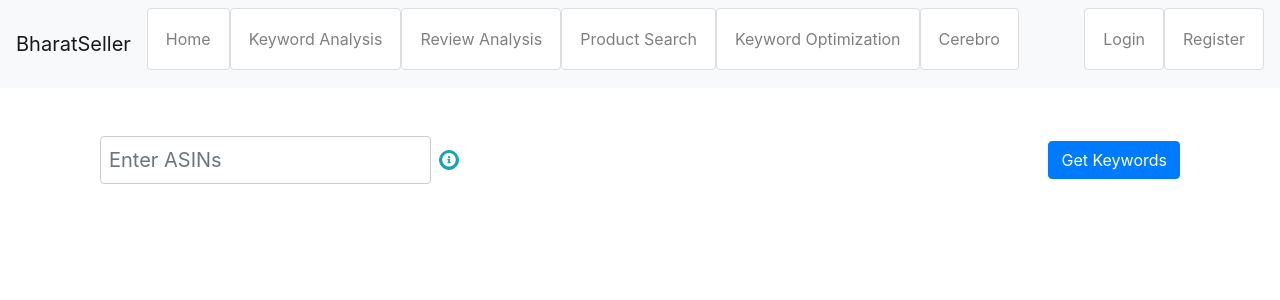
After one commit to AR-NextGen/BharatSeller, a Django app: page /cerebro/ in a window 1280 px wide. The commit adds this page. Shown: the top 300 px of the page. Run offline with Django 5.2, Linux system fonts and the light colour scheme; some libraries are stand-ins or nearby versions.

Commit message:
Cerebro Added

```diff
--- a/BharatSeller/keyword_tool/forms.py
+++ b/BharatSeller/keyword_tool/forms.py
@@ -178,3 +178,20 @@ class KeywordOptimizationForm(forms.Form):
     remove_single_letter_words = forms.BooleanField(required=False, initial=False)
     replace_word = forms.CharField(max_length=255, required=False, help_text="Enter a word to replace.")
     replace_with = forms.CharField(max_length=255, required=False, help_text="Enter the replacement word.")
+
+
+# Feild 1 to search ASINs
+from django import forms
+
+class CerebroForm(forms.Form):
+    asins = forms.CharField(
+        max_length=50,  # 5 ASINs * 10 characters each
+        required=True,
+        label='',
+        widget=forms.TextInput(attrs={
+            'placeholder': 'Enter ASINs',
+            'class': 'form-control form-control-lg asin-input',  # Add custom class for styling
+            'data-toggle': 'tooltip',
+            'title': 'Enter up to 5 ASINs, separated by commas.'
+        })
+    )
--- a/BharatSeller/keyword_tool/static/keyword_tool/styles.css
+++ b/BharatSeller/keyword_tool/static/keyword_tool/styles.css
@@ -74,3 +74,17 @@ a:hover {
     line-height: 1.5;
     border-radius: 0.1rem;
 }
+
+.asin-input {
+    width: 100%;
+    max-width: 800px;  /* Adjust the max-width as needed */
+}
+
+.btn-info.btn-sm.rounded-circle {
+    width: 20px;
+    height: 20px;
+    padding: 0;
+    display: flex;
+    align-items: center;
+    justify-content: center;
+}
--- a/BharatSeller/keyword_tool/templates/keyword_tool/base.html
+++ b/BharatSeller/keyword_tool/templates/keyword_tool/base.html
@@ -7,6 +7,8 @@
     <title>{% block title %}BharatSeller{% endblock %}</title>
     <link rel="stylesheet" href="{% static 'keyword_tool/styles.css' %}">
     <link rel="stylesheet" href="https://stackpath.bootstrapcdn.com/bootstrap/4.5.2/css/bootstrap.min.css">
+    <!-- Ensure this line is present -->
+    <link rel="stylesheet" href="https://cdnjs.cloudflare.com/ajax/libs/font-awesome/5.15.3/css/all.min.css">
     <link rel="icon" href="{% static 'favicon.ico' %}" type="image/x-icon">
     {% block extra_head %}{% endblock %}
 </head>
@@ -33,6 +35,9 @@
                 <li class="nav-item">
                     <a class="nav-link" href="{% url 'keyword_optimization' %}">Keyword Optimization</a>
                 </li>
+                <li class="nav-item">
+                    <a class="nav-link" href="{% url 'cerebro' %}">Cerebro</a>
+                </li>
             </ul>
             <ul class="navbar-nav ml-auto">
                 {% if user.is_authenticated %}
@@ -57,13 +62,16 @@
         {% block content %}
         {% endblock %}
     </div>
-    <script src="https://code.jquery.com/jquery-3.5.1.slim.min.js"></script>
-    <script src="https://cdn.jsdelivr.net/npm/@popperjs/core@2.5.4/dist/umd/popper.min.js"></script>
+    <!-- Ensure jQuery is loaded before Bootstrap's JavaScript -->
+    <script src="https://code.jquery.com/jquery-3.5.1.min.js"></script>
+    <!-- <script src="https://cdn.jsdelivr.net/npm/@popperjs/core@2.5.4/dist/umd/popper.min.js"></script> -->
+    <script src="https://cdnjs.cloudflare.com/ajax/libs/popper.js/1.16.1/umd/popper.min.js"></script>
     <script src="https://stackpath.bootstrapcdn.com/bootstrap/4.5.2/js/bootstrap.min.js"></script>
     <script>
-        $(function () {
-            $('[data-toggle="tooltip"]').tooltip()
-        })
+        $(document).ready(function () {
+            console.log("Tooltip initialization script running");  // Debugging line
+            $('[data-toggle="tooltip"]').tooltip();
+        });
     </script>
 </body>
 </html>
--- /dev/null
+++ b/BharatSeller/keyword_tool/templates/keyword_tool/cerebro.html
@@ -0,0 +1,21 @@
+{% extends 'keyword_tool/base.html' %}
+{% load static %}
+
+{% block content %}
+<div class="container mt-5">
+    <div class="row mt-4">
+        <div class="col-md-12">
+            <form method="post" class="form-inline">
+                {% csrf_token %}
+                <div class="form-group mb-2 mr-2 flex-grow-1">
+                    {{ form.asins }}
+                    <button type="button" class="btn btn-info btn-sm ml-2 rounded-circle" data-toggle="tooltip" data-placement="right" title="Enter up to 5 ASINs, separated by commas.">
+                        <i class="fas fa-info-circle"></i>
+                    </button>
+                </div>
+                <button type="submit" class="btn btn-primary mb-2 ml-2">Get Keywords</button>
+            </form>
+        </div>
+    </div>
+</div>
+{% endblock %}
--- a/BharatSeller/keyword_tool/urls.py
+++ b/BharatSeller/keyword_tool/urls.py
@@ -30,4 +30,5 @@ urlpatterns = [
     path('login/', auth_views.LoginView.as_view(template_name='keyword_tool/login.html'), name='login'),
     path('logout/', auth_views.LogoutView.as_view(next_page='login'), name='logout'),
     path('register/', views.register, name='register'),
+    path('cerebro/', views.cerebro, name='cerebro'),
 ]
--- a/BharatSeller/keyword_tool/views.py
+++ b/BharatSeller/keyword_tool/views.py
@@ -268,3 +268,40 @@ from django.shortcuts import render
 
 def test_login_template(request):
     return render(request, 'keyword_tool/login.html')
+
+from django.shortcuts import render, redirect
+from django.contrib.auth.forms import UserCreationForm
+from django.contrib.auth import login
+from .forms import CerebroForm
+
+def register(request):
+    if request.method == 'POST':
+        form = UserCreationForm(request.POST)
+        if form.is_valid():
+            user = form.save()
+            login(request, user)
+            return redirect('home')
+    else:
+        form = UserCreationForm()
+    return render(request, 'keyword_tool/register.html', {'form': form})
+
+def cerebro(request):
+    if request.method == 'POST':
+        form = CerebroForm(request.POST)
+        if form.is_valid():
+            # Process the ASINs and get the keywords
+            asins = form.cleaned_data['asins'].split(',')
+            keywords = get_keywords(asins)  # Replace with actual function to get keywords
+            return render(request, 'keyword_tool/cerebro_results.html', {'form': form, 'keywords': keywords})
+    else:
+        form = CerebroForm()
+    return render(request, 'keyword_tool/cerebro.html', {'form': form})
+
+def get_keywords(asins):
+    # Dummy data for demonstration purposes
+    keywords = [
+        {'keyword': 'example1', 'sales': 100, 'volume': 1000, 'ppc_bid': 1.5, 'sponsored_asins': 10, 'competing_products': 100},
+        {'keyword': 'example2', 'sales': 200, 'volume': 2000, 'ppc_bid': 2.5, 'sponsored_asins': 20, 'competing_products': 200},
+        # Add more dummy data as needed
+    ]
+    return keywords
```
Also changed, not shown: BharatSeller/keyword_tool/templates/keyword_tool/cerebro_results.html (added, +77 -0 lines), BharatSeller/keyword_tool/tests.py (deleted, +0 -7 lines), BharatSeller/my_project/urls.py (line endings or trailing spaces).
